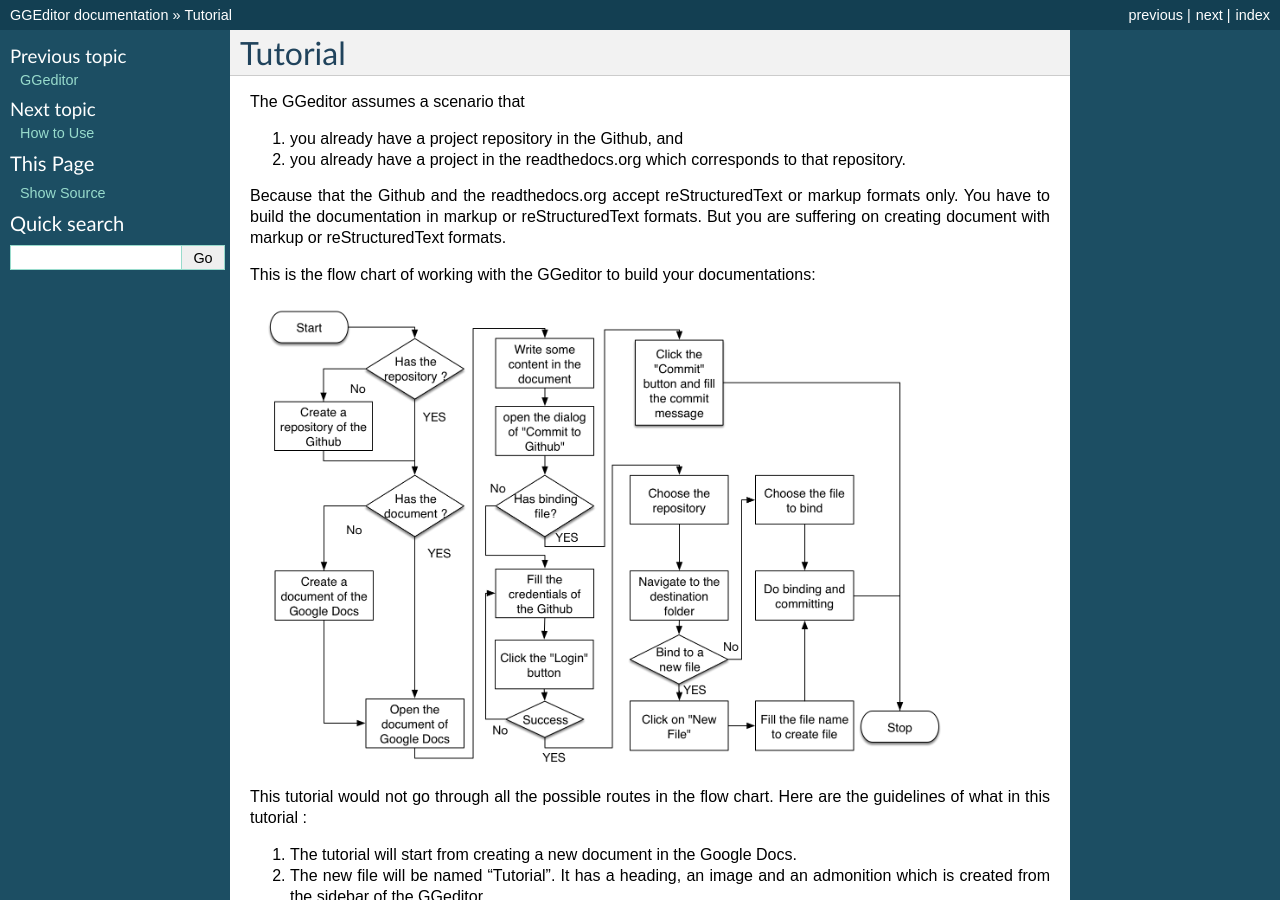
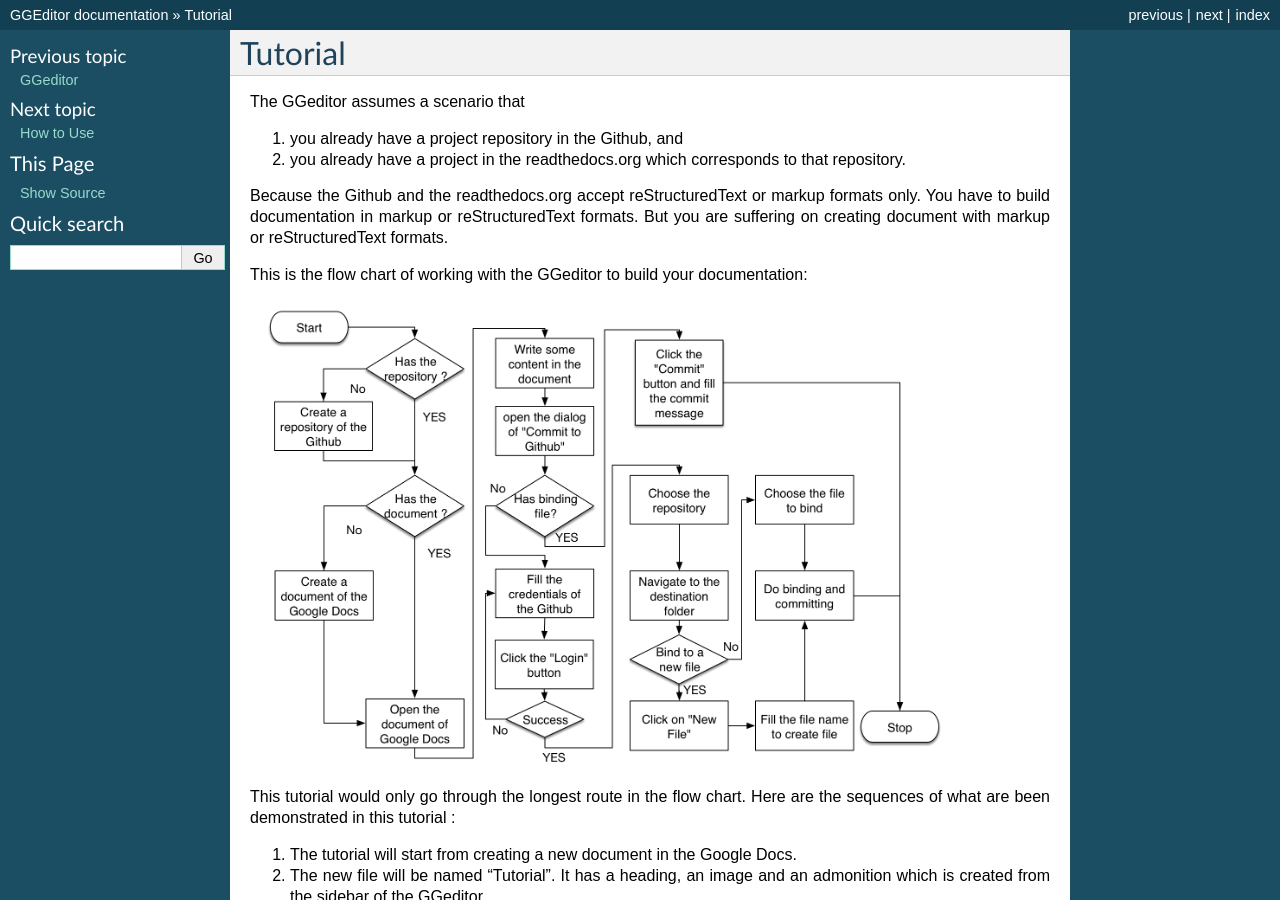
Before and after one commit to iapyeh/GGeditor, a Sphinx documentation site: the page built from docs/Tutorial.rst, in a window 1280 px wide and 900 px high. Built offline with Sphinx 7.4.7, drawn with Linux system fonts in a browser that asks for light colours.

Commit message:
Google Docs reST Editor@2016-11-24 22:2:36

```diff
--- a/docs/Tutorial.rst
+++ b/docs/Tutorial.rst
@@ -9,13 +9,13 @@ The GGeditor assumes a scenario that
 #. you already have a project repository in the Github, and
 #. you already have a project in the readthedocs.org which corresponds to that repository.
 
-Because that the Github and the readthedocs.org accept reStructuredText or markup formats only. You have to build the documentation in markup or reStructuredText formats. But you are suffering on creating document with markup or reStructuredText formats.
+Because the Github and the readthedocs.org accept reStructuredText or markup formats only. You have to build documentation in markup or reStructuredText formats. But you are suffering on creating document with markup or reStructuredText formats.
 
-This is the flow chart of working with the GGeditor to build your documentations:
+This is the flow chart of working with the GGeditor to build your documentation:
 
 \ |IMG1|\
 
-This tutorial would not go through all the possible routes in the flow chart. Here are the guidelines of what in this tutorial :
+This tutorial would only go through the longest route in the flow chart. Here are the sequences of what are been demonstrated in this tutorial :
 
 #. The tutorial will start from creating a new document in the Google Docs.
 #. The new file will be named “Tutorial”. It has a heading, an image and an admonition which is created from the sidebar of the GGeditor.
```
